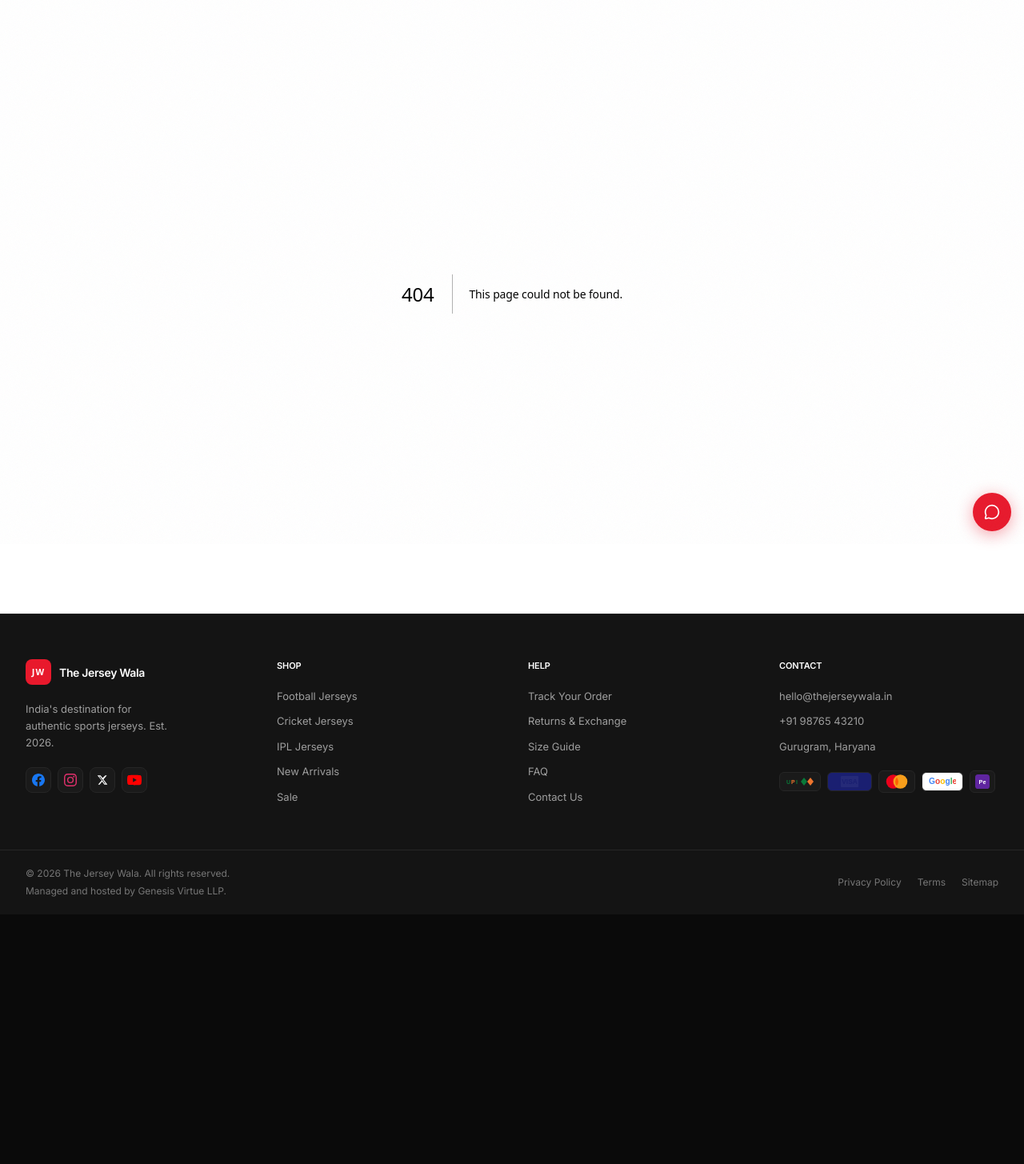
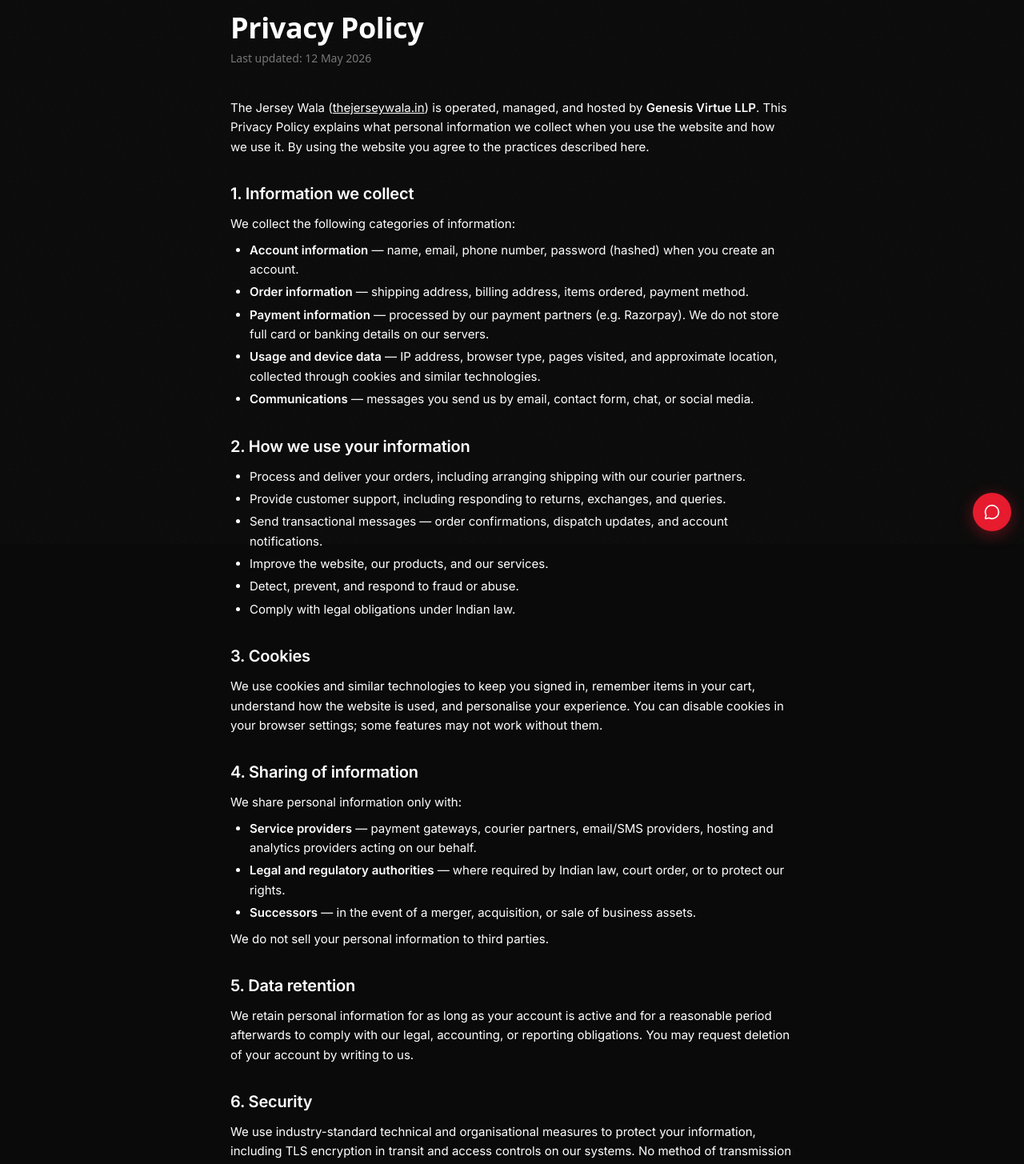
Before and after one commit to jay03031995/JERSEYWALA, a Next.js app: page /privacy in a window 1280 px wide. Before the commit this address had no page. Shown: the part 120-1575 px from the top of the page at 80% size. Before the commit the page ends 1263 px from the top, so only its background shows below. Built offline with nearby package versions, Linux system fonts and the light colour scheme; a web font is replaced by a local one.

Commit message:
Add Privacy Policy page and dynamic sitemap
/privacy explains how we collect and use personal information and
identifies Genesis Virtue LLP as the data controller. New
app/sitemap.ts emits a sitemap.xml that includes static pages plus
every active product, team, and sport from Supabase.

```diff
--- /dev/null
+++ b/src/app/(store)/privacy/page.tsx
@@ -0,0 +1,141 @@
+import type { Metadata } from 'next'
+
+export const metadata: Metadata = {
+  title: 'Privacy Policy — The Jersey Wala',
+  description:
+    'How The Jersey Wala (operated by Genesis Virtue LLP) collects, uses, and protects your personal information.',
+  alternates: { canonical: '/privacy' },
+}
+
+export default function PrivacyPage() {
+  return (
+    <main className="max-w-3xl mx-auto px-5 sm:px-8 py-12" style={{ color: 'var(--fg)' }}>
+      <h1 className="text-3xl sm:text-4xl font-semibold tracking-tight mb-2">Privacy Policy</h1>
+      <p className="text-sm mb-10" style={{ color: 'var(--fg-sub)' }}>
+        Last updated: 12 May 2026
+      </p>
+
+      <section className="space-y-8 text-[15px] leading-relaxed" style={{ fontFamily: 'var(--font-inter)' }}>
+        <p>
+          The Jersey Wala (<a href="https://thejerseywala.in" className="underline">thejerseywala.in</a>) is
+          operated, managed, and hosted by <strong>Genesis Virtue LLP</strong>. This Privacy Policy
+          explains what personal information we collect when you use the website and how we use it.
+          By using the website you agree to the practices described here.
+        </p>
+
+        <div>
+          <h2 className="text-xl font-semibold mb-3">1. Information we collect</h2>
+          <p>We collect the following categories of information:</p>
+          <ul className="list-disc pl-6 mt-2 space-y-1">
+            <li><strong>Account information</strong> — name, email, phone number, password (hashed) when you create an account.</li>
+            <li><strong>Order information</strong> — shipping address, billing address, items ordered, payment method.</li>
+            <li><strong>Payment information</strong> — processed by our payment partners (e.g. Razorpay). We do not store full card or banking details on our servers.</li>
+            <li><strong>Usage and device data</strong> — IP address, browser type, pages visited, and approximate location, collected through cookies and similar technologies.</li>
+            <li><strong>Communications</strong> — messages you send us by email, contact form, chat, or social media.</li>
+          </ul>
+        </div>
+
+        <div>
+          <h2 className="text-xl font-semibold mb-3">2. How we use your information</h2>
+          <ul className="list-disc pl-6 mt-2 space-y-1">
+            <li>Process and deliver your orders, including arranging shipping with our courier partners.</li>
+            <li>Provide customer support, including responding to returns, exchanges, and queries.</li>
+            <li>Send transactional messages — order confirmations, dispatch updates, and account notifications.</li>
+            <li>Improve the website, our products, and our services.</li>
+            <li>Detect, prevent, and respond to fraud or abuse.</li>
+            <li>Comply with legal obligations under Indian law.</li>
+          </ul>
+        </div>
+
+        <div>
+          <h2 className="text-xl font-semibold mb-3">3. Cookies</h2>
+          <p>
+            We use cookies and similar technologies to keep you signed in, remember items in your
+            cart, understand how the website is used, and personalise your experience. You can
+            disable cookies in your browser settings; some features may not work without them.
+          </p>
+        </div>
+
+        <div>
+          <h2 className="text-xl font-semibold mb-3">4. Sharing of information</h2>
+          <p>We share personal information only with:</p>
+          <ul className="list-disc pl-6 mt-2 space-y-1">
+            <li><strong>Service providers</strong> — payment gateways, courier partners, email/SMS providers, hosting and analytics providers acting on our behalf.</li>
+            <li><strong>Legal and regulatory authorities</strong> — where required by Indian law, court order, or to protect our rights.</li>
+            <li><strong>Successors</strong> — in the event of a merger, acquisition, or sale of business assets.</li>
+          </ul>
+          <p className="mt-2">
+            We do not sell your personal information to third parties.
+          </p>
+        </div>
+
+        <div>
+          <h2 className="text-xl font-semibold mb-3">5. Data retention</h2>
+          <p>
+            We retain personal information for as long as your account is active and for a
+            reasonable period afterwards to comply with our legal, accounting, or reporting
+            obligations. You may request deletion of your account by writing to us.
+          </p>
+        </div>
+
+        <div>
+          <h2 className="text-xl font-semibold mb-3">6. Security</h2>
+          <p>
+            We use industry-standard technical and organisational measures to protect your
+            information, including TLS encryption in transit and access controls on our systems.
+            No method of transmission or storage is 100% secure; please use a strong, unique
+            password and contact us immediately if you suspect unauthorised access to your account.
+          </p>
+        </div>
+
+        <div>
+          <h2 className="text-xl font-semibold mb-3">7. Your rights</h2>
+          <p>You have the right to:</p>
+          <ul className="list-disc pl-6 mt-2 space-y-1">
+            <li>Access the personal information we hold about you.</li>
+            <li>Correct inaccurate information.</li>
+            <li>Request deletion of your account and associated data, subject to applicable legal requirements.</li>
+            <li>Withdraw consent for marketing communications at any time.</li>
+          </ul>
+          <p className="mt-2">
+            To exercise these rights, email{' '}
+            <a href="mailto:hello@thejerseywala.in" className="underline">hello@thejerseywala.in</a>.
+          </p>
+        </div>
+
+        <div>
+          <h2 className="text-xl font-semibold mb-3">8. Children</h2>
+          <p>
+            The website is not intended for users under 18. We do not knowingly collect personal
+            information from children. If you believe we have collected information from a child,
+            please contact us so we can delete it.
+          </p>
+        </div>
+
+        <div>
+          <h2 className="text-xl font-semibold mb-3">9. Changes to this Policy</h2>
+          <p>
+            We may update this Privacy Policy from time to time. The updated version will be
+            effective when posted on this page. Continued use of the website after changes are
+            posted constitutes acceptance of the revised Policy.
+          </p>
+        </div>
+
+        <div>
+          <h2 className="text-xl font-semibold mb-3">10. Contact</h2>
+          <p>
+            Privacy questions and requests can be sent to{' '}
+            <a href="mailto:hello@thejerseywala.in" className="underline">hello@thejerseywala.in</a>.
+          </p>
+          <p className="mt-4" style={{ color: 'var(--fg-sub)' }}>
+            <strong style={{ color: 'var(--fg)' }}>Data controller</strong>
+            <br />
+            Genesis Virtue LLP
+            <br />
+            Gurugram, Haryana, India
+          </p>
+        </div>
+      </section>
+    </main>
+  )
+}
--- /dev/null
+++ b/src/app/sitemap.ts
@@ -0,0 +1,61 @@
+import type { MetadataRoute } from 'next'
+import { createAdminClient } from '@/lib/supabase/admin'
+
+const SITE_URL = 'https://thejerseywala.in'
+
+export default async function sitemap(): Promise<MetadataRoute.Sitemap> {
+  const now = new Date()
+
+  const staticRoutes: MetadataRoute.Sitemap = [
+    { url: `${SITE_URL}/`, lastModified: now, changeFrequency: 'daily', priority: 1 },
+    { url: `${SITE_URL}/shop`, lastModified: now, changeFrequency: 'daily', priority: 0.9 },
+    { url: `${SITE_URL}/shop?new=true`, lastModified: now, changeFrequency: 'daily', priority: 0.8 },
+    { url: `${SITE_URL}/shop?featured=true`, lastModified: now, changeFrequency: 'daily', priority: 0.8 },
+    { url: `${SITE_URL}/terms`, lastModified: now, changeFrequency: 'yearly', priority: 0.3 },
+    { url: `${SITE_URL}/privacy`, lastModified: now, changeFrequency: 'yearly', priority: 0.3 },
+  ]
+
+  let productRoutes: MetadataRoute.Sitemap = []
+  let teamRoutes: MetadataRoute.Sitemap = []
+  let sportRoutes: MetadataRoute.Sitemap = []
+
+  try {
+    const admin = createAdminClient()
+
+    const [{ data: products }, { data: teams }, { data: sports }] = await Promise.all([
+      admin
+        .from('products')
+        .select('slug, updated_at')
+        .eq('is_active', true)
+        .order('updated_at', { ascending: false })
+        .limit(5000),
+      admin.from('teams').select('slug').eq('is_active', true).limit(500),
+      admin.from('sports').select('slug').eq('is_active', true).limit(50),
+    ])
+
+    productRoutes = (products ?? []).map((p) => ({
+      url: `${SITE_URL}/shop/${p.slug}`,
+      lastModified: p.updated_at ? new Date(p.updated_at) : now,
+      changeFrequency: 'weekly',
+      priority: 0.7,
+    }))
+
+    teamRoutes = (teams ?? []).map((t) => ({
+      url: `${SITE_URL}/team/${t.slug}`,
+      lastModified: now,
+      changeFrequency: 'weekly',
+      priority: 0.6,
+    }))
+
+    sportRoutes = (sports ?? []).map((s) => ({
+      url: `${SITE_URL}/sport/${s.slug}`,
+      lastModified: now,
+      changeFrequency: 'weekly',
+      priority: 0.6,
+    }))
+  } catch (err) {
+    console.error('sitemap supabase error:', err)
+  }
+
+  return [...staticRoutes, ...sportRoutes, ...teamRoutes, ...productRoutes]
+}
```
